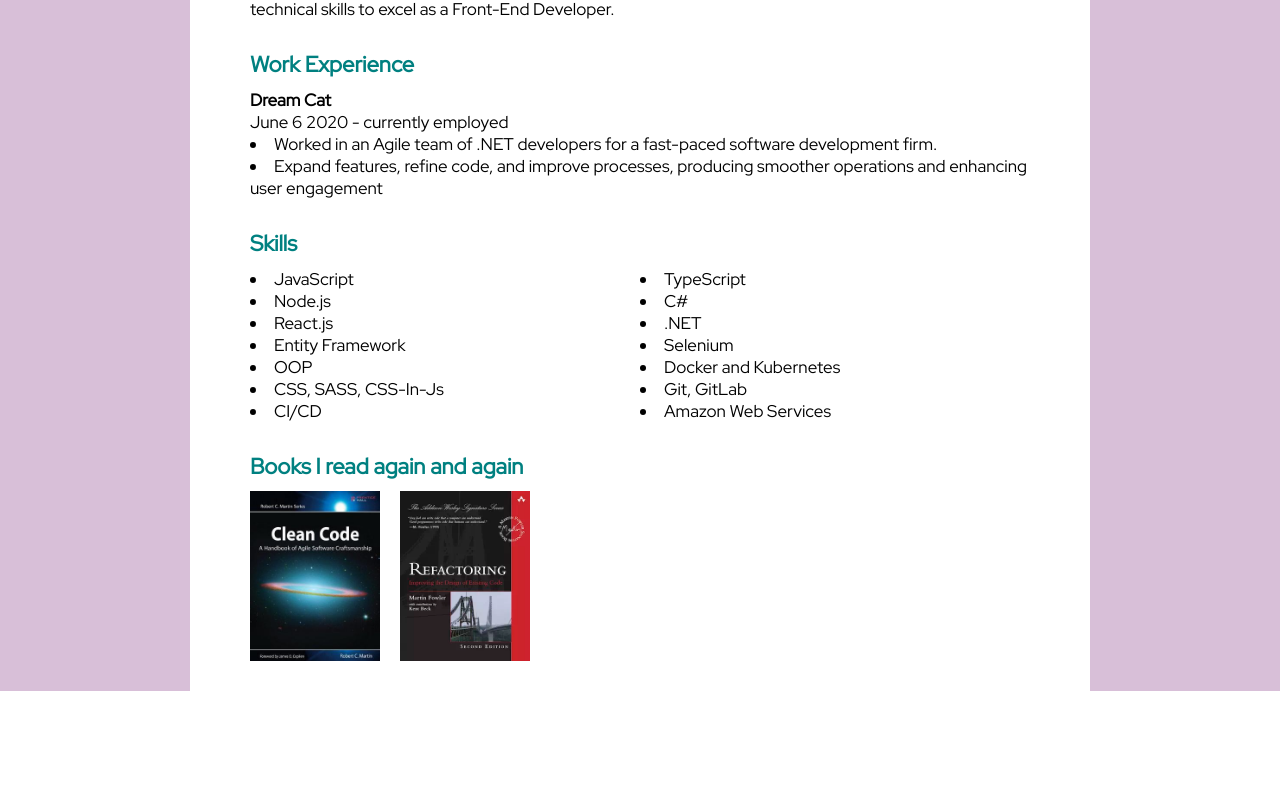
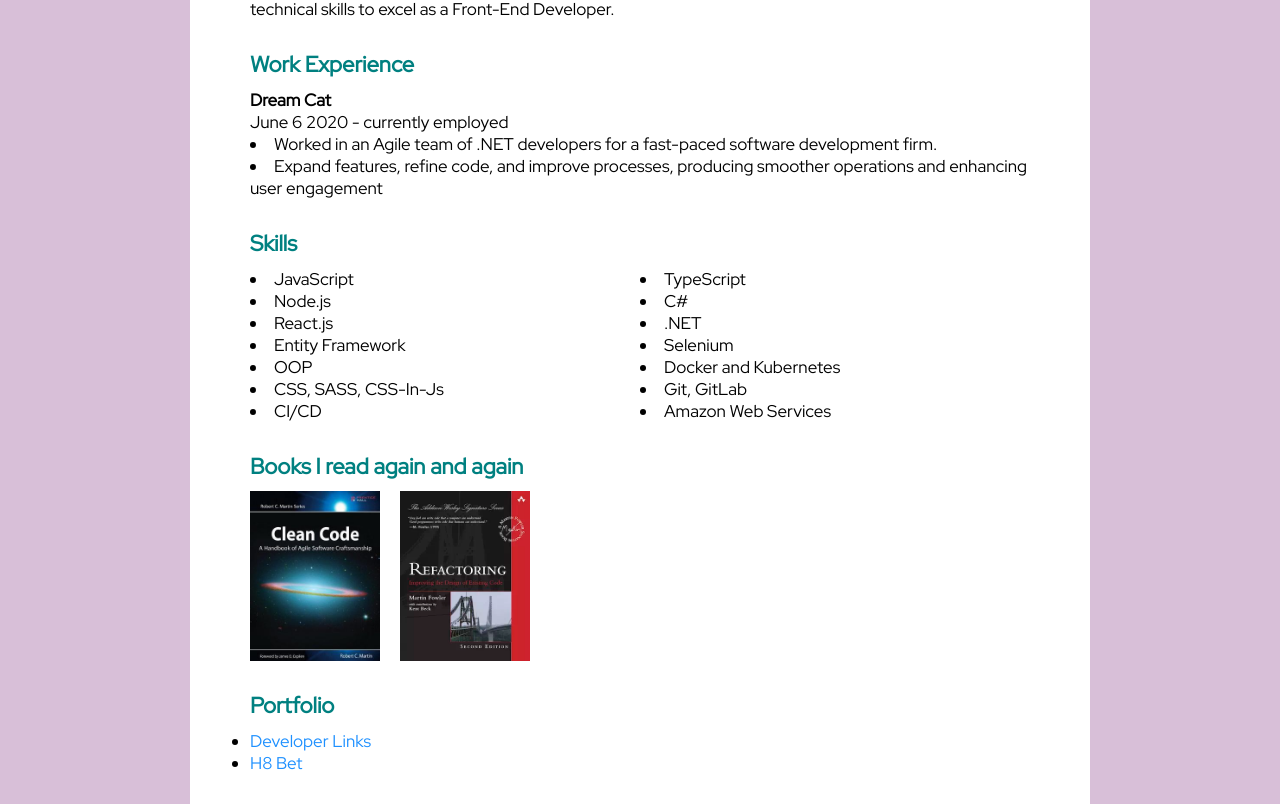
Before and after one commit to LunaGoodnight/resume, a React (Create React App) app: page / in a window 1280 px wide. Shown: the part 470-1274 px from the top of the page. Before the commit the page ends 1161 px from the top, so only its background shows below. Built offline with nearby package versions, Linux system fonts and the light colour scheme.

Commit message:
[Add] site

```diff
--- a/src/App.js
+++ b/src/App.js
@@ -100,6 +100,17 @@ function App() {
             </li>
           </BookList>
         </div>
+        <div>
+          <Title>Portfolio</Title>
+          <ul>
+            <li>
+              <Link src="https://devlinks.pinkjelly.org/">Developer Links</Link>
+            </li>
+            <li>
+              <Link src="http://crown.pinkjelly.org/">H8 Bet</Link>
+            </li>
+          </ul>
+        </div>
       </A4Wrapper>
     </Body>
   );
```
